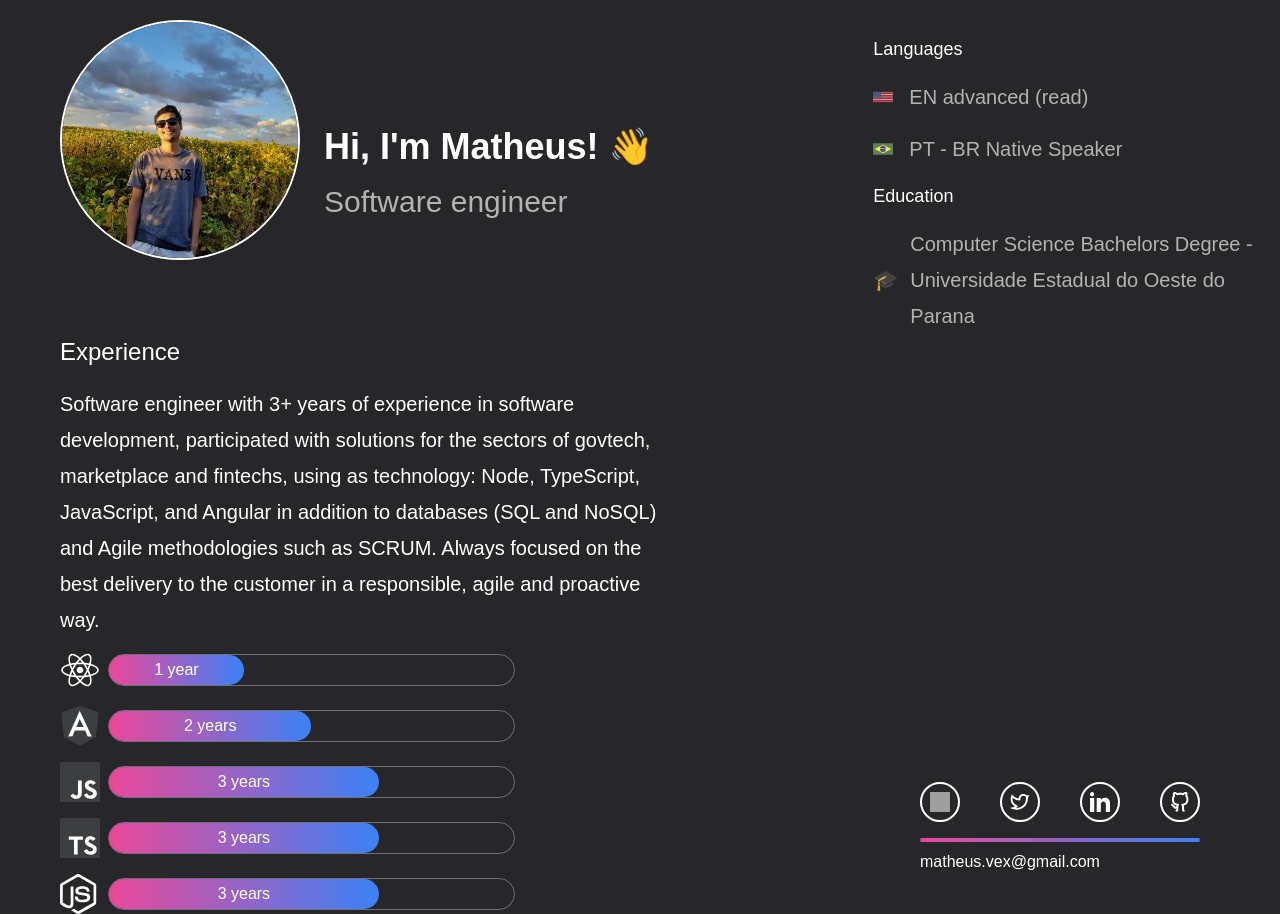
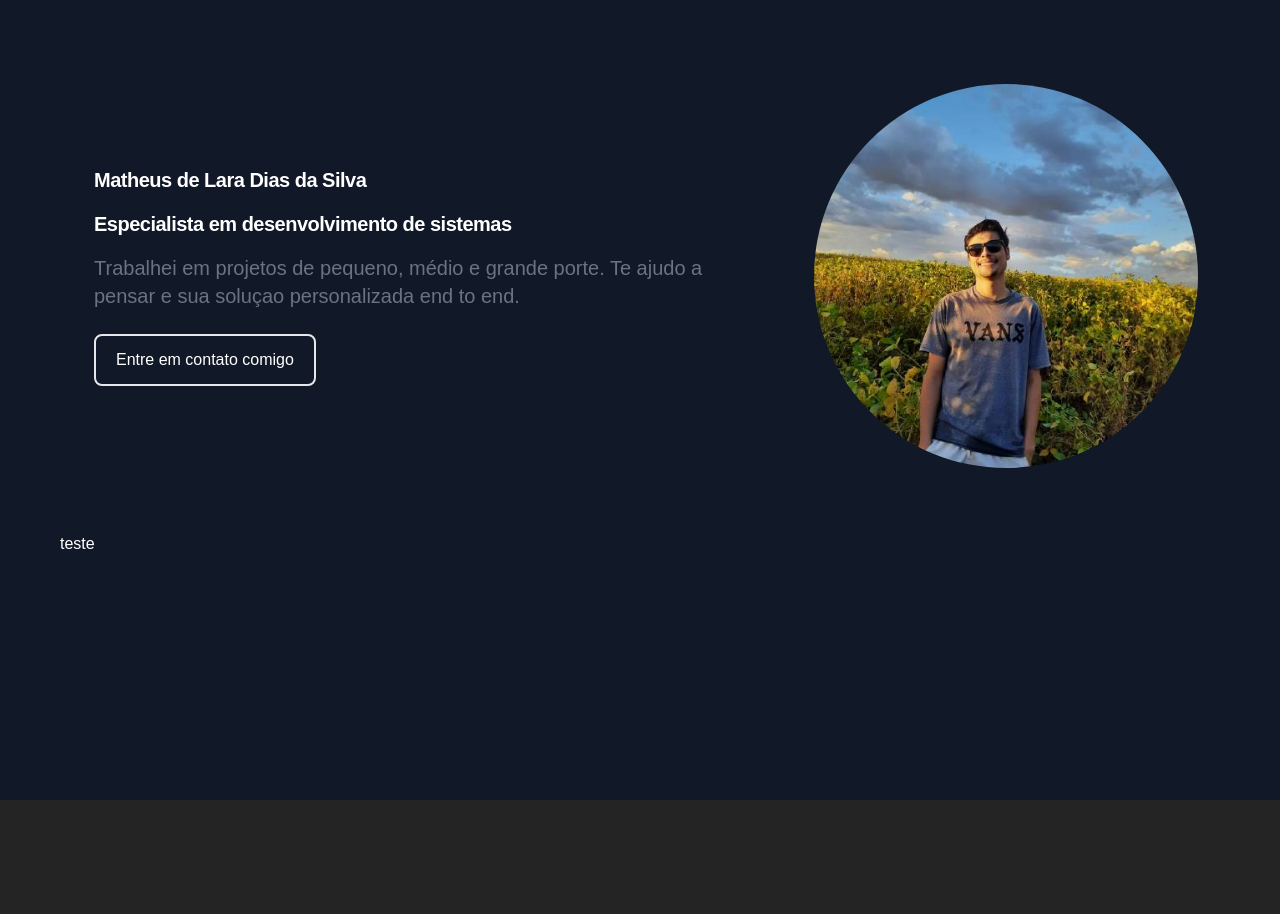
Before and after one commit to mathd1as/my-portfolio, a React (Create React App) app: page / in a window 1280 px wide. After the commit the page ends 800 px from the top, so only its background shows below. Built offline with nearby package versions, Linux system fonts and the light colour scheme; grey boxes are pictures that could not be loaded.

Commit message:
main component

```diff
--- a/src/App.tsx
+++ b/src/App.tsx
@@ -1,140 +1,12 @@
 import './App.scss';
-
-import myPicture from './images/my-picture.jpg'
-import reactIcon from './assets/react2.svg'
-import typescriptIcon from './assets/typescript.svg'
-import javascriptIcon from './assets/javascript.svg'
-import angularIcon from './assets/angular.svg'
-import nodejsIcon from './assets/nodejs.svg'
-import usaIcon from './assets/usa.svg'
-import brazilIcon from './assets/brazil.svg'
-import gitIcon from './assets/git.svg'
-import xIcon from './assets/x.svg'
-import instagramIcon from './assets/instagram.svg'
-import linkedinIcon from './assets/linkedin.svg'
+import { Main } from './components/Main.component';
+import { Tecnologies } from './components/Tecnologies.component';
 
 function App() {
   return (
-    <main className='bg-zinc-800'>
-      <div className='flex justify-between'>
-        <div className='flex flex-row'>
-          <img src={myPicture} className='rounded-full h-60 w-60 border-2 border-white' />
-          <div className='flex items-center ml-6'>
-            <div>
-              <h2 className='font-bold text-2xl h2-apresentation-text mb-4'>Hi, I'm Matheus! 👋</h2>
-              <h2 className='h2-position-text'>Software engineer</h2>
-            </div>
-          </div>
-        </div>
-        <div className='w-1/3 mt-4'>
-          <h3 className='h3-language-education'>Languages</h3>
-          <div className='flex mt-4 items-center'>
-            <img src={usaIcon} className='w-5 h-5 mr-4'/>
-            <span className='p-education-text text-gray-400'>EN advanced (read)</span>
-          </div>
-          <div className='flex mt-4 items-center'>
-            <div>
-              <img src={brazilIcon} className='w-5 h-5 mr-4' />
-            </div>
-            <div>
-              <span className='p-education-text text-gray-400'>PT - BR Native Speaker</span>
-            </div>
-          </div>
-          {/* Education */}
-          <div className='mt-4'>
-            <h3 className='h3-language-education'>Education</h3>
-            <div className='flex mt-4 items-center'>
-              <div className='mr-3 text-xl'>🎓</div>
-              <p className='p-education-text text-gray-400'>Computer Science Bachelors Degree - Universidade Estadual do Oeste do Parana</p>
-            </div>
-          </div>
-          {/* FIM Education */}
-        </div>
-        {/* FIM Lnagues */}
-      </div>
-      {/* FIM Avatar, nome e profissão */}
-      {/* Experiência */}
-      <div className='flex flex-start'>
-        <div className='w-3/6'>
-          <h3 className='h3-about-title'>Experience</h3>
-          <div className='mt-4'>
-            <p className='p-experience-text'>Software engineer with 3+ years of experience in software development, participated with solutions for the sectors of govtech, marketplace and fintechs, using as technology: Node, TypeScript, JavaScript, and Angular in addition to databases (SQL and NoSQL) and Agile methodologies such as SCRUM. Always focused on the best delivery to the customer in a responsible, agile and proactive way.</p>
-          </div>
-        </div>
-      </div>
-      {/* FIM Experiência */}
-      {/* skills */}
-      <div className='grid gap-y-4 mt-3'>
-        <div className='flex flex-row items-center'>
-          <img className='h-10 w-10 ' src={reactIcon} />
-          <div className='ml-2 w-2/6 rounded-full border border-gray-500 z-0 bg-transparent h-8'>
-            <div className='w-1/3 z-50 rounded-full h-full flex justify-center items-center bg-gradient-to-r from-pink-500 to-blue-500'>
-              1 year
-            </div>
-          </div>
-        </div>
-        <div className='flex flex-row items-center'>
-          <img className='h-10 w-10' src={angularIcon} />
-          <div className='ml-2 w-2/6 rounded-full border border-gray-500 z-0 bg-transparent h-8'>
-            <div className='w-2/4 z-50 rounded-full h-full flex justify-center items-center bg-gradient-to-r from-pink-500 to-blue-500'>
-              2 years
-            </div>
-          </div>
-        </div>
-        <div className='flex flex-row items-center'>
-          <img className='h-10 w-10' src={javascriptIcon} />
-          <div className='ml-2 w-2/6 rounded-full border border-gray-500 z-0 bg-transparent h-8'>
-            <div className='w-2/3 z-50 rounded-full h-full flex justify-center items-center bg-gradient-to-r from-pink-500 to-blue-500'>
-              3 years
-            </div>
-          </div>
-        </div>
-        <div className='flex flex-row items-center'>
-          <img className='h-10 w-10' src={typescriptIcon} />
-          <div className='ml-2 w-2/6 rounded-full border border-gray-500 z-0 bg-transparent h-8'>
-            <div className='w-2/3 z-50 rounded-full h-full flex justify-center items-center bg-gradient-to-r from-pink-500 to-blue-500'>
-              3 years
-            </div>
-          </div>
-        </div>
-        <div className='flex flex-row items-center'>
-          <img className='h-10 w-10' src={nodejsIcon} />
-          <div className='ml-2 w-2/6 rounded-full border border-gray-500 z-0 bg-transparent h-8'>
-            <div className='w-2/3 z-50 rounded-full h-full flex justify-center items-center bg-gradient-to-r from-pink-500 to-blue-500'>
-              3 years
-            </div>
-          </div>
-        </div>
-      </div>
-      {/* FIM skills */}
-      <div className='mt-10 absolute bottom-10 right-20'>
-        <div className='space-x-10 flex flex-row'>
-          <a href="https://www.instagram.com/mathd1as/">
-            <div className='cursor-pointer rounded-full border-2 border-white w-10 h-10 flex items-center justify-center container-links'>
-              <img src={instagramIcon} className='h-5 w-5'/>
-            </div>
-          </a>
-          <div className='cursor-pointer rounded-full border-2 border-white w-10 h-10 flex items-center justify-center container-links'>
-            <a href="https://twitter.com/mathd1as">
-              <img src={xIcon} className='h-5 w-5'/>
-            </a>
-          </div>
-          <div className='cursor-pointer rounded-full border-2 border-white w-10 h-10 flex items-center justify-center container-links'>
-              <a href="https://www.linkedin.com/in/matheus-de-lara-dias-da-silva-2b6396185/">
-                <img src={linkedinIcon} className='h-5 w-5'/>
-              </a>
-          </div>
-          <div className='cursor-pointer rounded-full border-2 border-white w-10 h-10 flex items-center justify-center container-links'>
-            <a href="https://www.instagram.com/mathd1as/">
-              <img src={gitIcon} className='h-5 w-5'/>
-            </a>
-          </div>
-        </div>
-        <div className='mt-4 h-1 rounded-full bg-gradient-to-r from-pink-500 to-blue-500'>
-        </div>
-        <p className='mt-2'>matheus.vex@gmail.com</p>
-      </div>
-      {/* FIM skills */}
+    <main className='bg-gray-900'>
+      <Main />
+      <Tecnologies />
     </main>
   );
 }
--- /dev/null
+++ b/src/components/Main.component.tsx
@@ -0,0 +1,24 @@
+import myPicture from '../images/my-picture.jpg'
+
+import { Component } from 'react';
+
+export class Main extends Component {
+
+  render() {
+    return(
+      <div className='grid max-w-screen-xl px-4 py-8 mx-auto lg:gap-8 xl:gap-0 lg:py-16 lg:grid-cols-12'>
+        <div className='mr-auto place-self-center lg:col-span-7 order-2 lg:order-1'>
+          <h2 className='max-w-2xl mb-4 text-xl font-extrabold tracking-tight dark:text-white'>Matheus de Lara Dias da Silva</h2>
+          <h3 className='max-w-2xl mb-4 text-xl font-extrabold tracking-tight dark:text-white'>Especialista em desenvolvimento de sistemas</h3>
+          <p className='max-w-2xl mb-8 font-light text-gray-500 lg:mb-6 md:text-lg lg:text-xl dark:text-gray-400'>Trabalhei em projetos de pequeno, médio e grande porte. Te ajudo a pensar e sua soluçao personalizada end to end.</p>
+          <a className='border-2 inline-flex items-center justify-center px-5 py-3 mr-3 text-base font-medium text-center text-white rounded-lg bg-primary-700 hover:bg-gray-900 focus:ring-4 focus:ring-primary-300 dark:focus:ring-primary-900'>
+            Entre em contato comigo
+          </a>
+        </div>
+        <div className='lg:mt-0 lg:col-span-5 lg:flex mx-auto order-1 lg:order-2'>
+          <img src={ myPicture } alt='imagem' className='rounded-full w-96 h-96' />
+        </div>
+      </div>
+    )
+  }
+}
--- /dev/null
+++ b/src/components/Tecnologies.component.tsx
@@ -0,0 +1,11 @@
+
+import React, { Component } from 'react';
+
+export class Tecnologies extends Component {
+
+  render() {
+    return(
+      <div>teste</div>
+    )
+  }
+}
```
